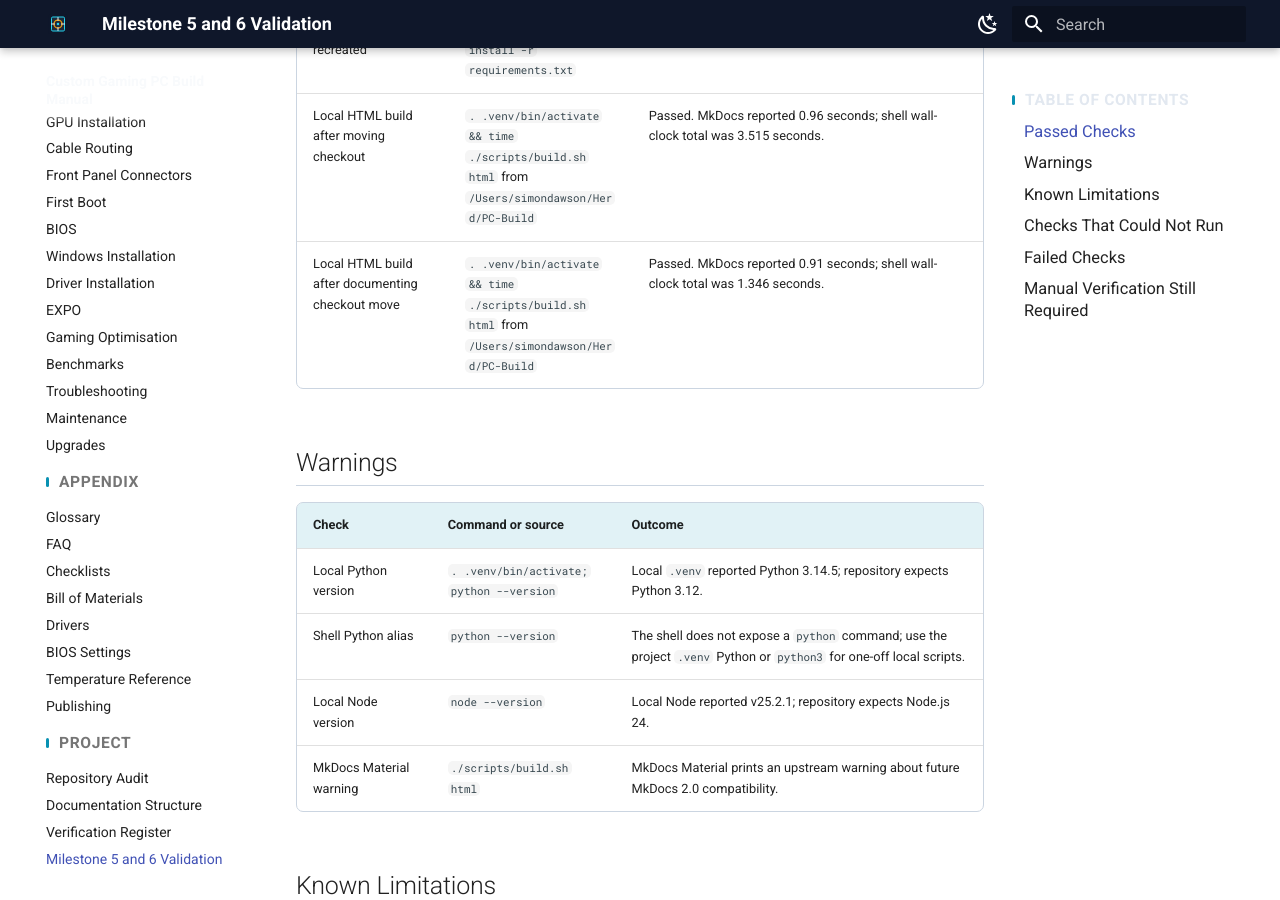
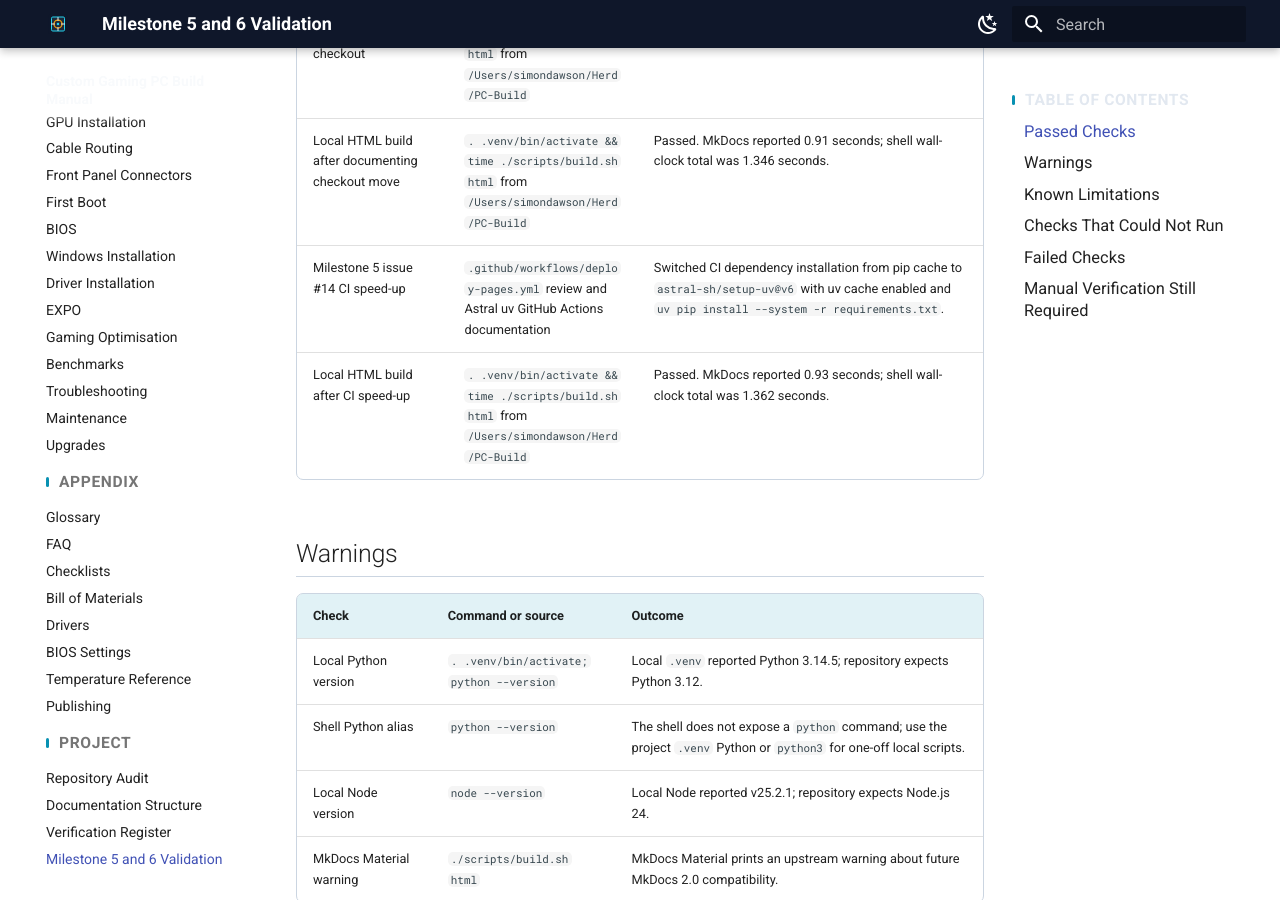
Before and after one commit to t3lstar/PC-Build, an MkDocs documentation site: the page built from docs/project/milestone-05-06-validation-report.md, in a window 1280 px wide and 900 px high, scrolled down 2722 px. Built offline with MkDocs 1.6.1 and Material for MkDocs 9.7.7, drawn with Linux system fonts in a browser that asks for light colours.

Commit message:
Speed up documentation CI installs

```diff
--- a/docs/project/milestone-05-06-validation-report.md
+++ b/docs/project/milestone-05-06-validation-report.md
@@ -33,6 +33,8 @@ Status: Active validation report. Last verified: 2026-07-13 14:49 BST.
 | Local Python 3.12 environment recreated | `uv venv --python 3.12 .venv` and `uv pip install -r requirements.txt` | Created CPython 3.12.12 `.venv` and installed documentation dependencies. |
 | Local HTML build after moving checkout | `. .venv/bin/activate && time ./scripts/build.sh html` from `/Users/simondawson/Herd/PC-Build` | Passed. MkDocs reported 0.96 seconds; shell wall-clock total was 3.515 seconds. |
 | Local HTML build after documenting checkout move | `. .venv/bin/activate && time ./scripts/build.sh html` from `/Users/simondawson/Herd/PC-Build` | Passed. MkDocs reported 0.91 seconds; shell wall-clock total was 1.346 seconds. |
+| Milestone 5 issue #14 CI speed-up | `.github/workflows/deploy-pages.yml` review and Astral uv GitHub Actions documentation | Switched CI dependency installation from pip cache to `astral-sh/setup-uv@v6` with uv cache enabled and `uv pip install --system -r requirements.txt`. |
+| Local HTML build after CI speed-up | `. .venv/bin/activate && time ./scripts/build.sh html` from `/Users/simondawson/Herd/PC-Build` | Passed. MkDocs reported 0.93 seconds; shell wall-clock total was 1.362 seconds. |
 
 ## Warnings
 
```
Also changed, not shown: 1 other file.
